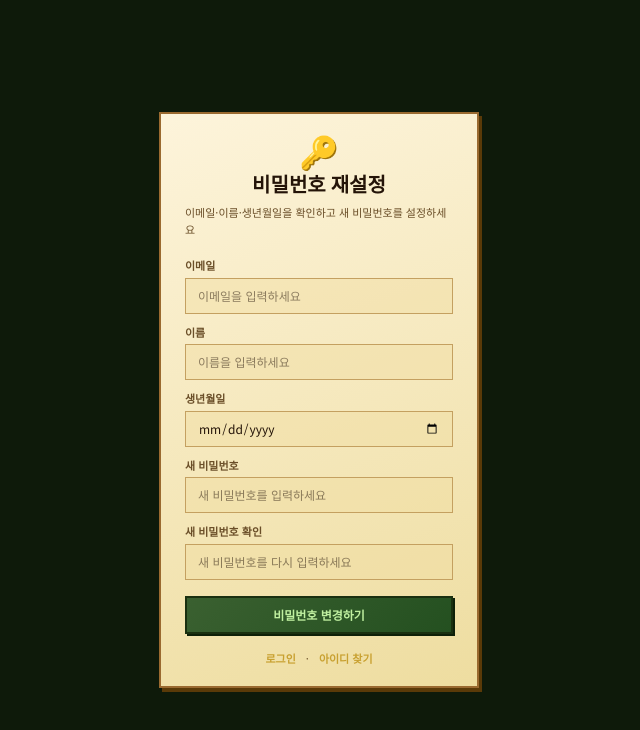
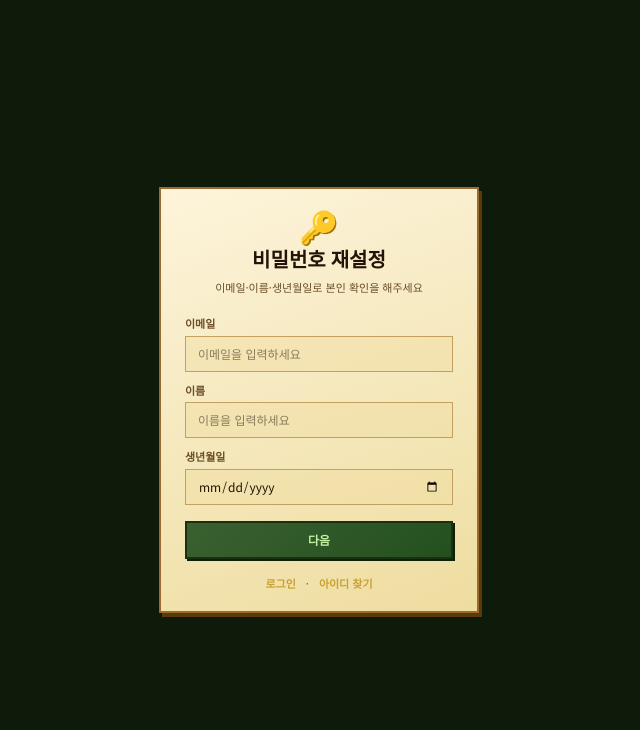
Before and after one commit to KOPO-200OK/studyforest_client, a React (Vite) app: page /find-password in a window 1280 px wide. Shown: the top 730 px of the page, without its empty margins (321-961 px from the left). Built offline with nearby package versions, Linux system fonts and the light colour scheme.

Commit message:
비밀번호 재설정을 2단계 흐름으로 변경
이름/생년월일로 조회한 이메일과 입력값이 일치해야(본인 확인)
새 비밀번호 입력 단계로 넘어가도록 수정

```diff
--- a/src/pages/FindPasswordPage.tsx
+++ b/src/pages/FindPasswordPage.tsx
@@ -4,7 +4,11 @@ import { Button, Card, Input } from "@/components/ui";
 import { C, ff, fs } from "@/styles/tokens";
 import { mockAuthApi } from "@/api/mockAuthApi";
 
+type Phase = "verify" | "reset" | "done";
+
 export default function FindPasswordPage() {
+  const [phase, setPhase] = useState<Phase>("verify");
+
   const [email, setEmail] = useState("");
   const [name, setName] = useState("");
   const [birthDate, setBirthDate] = useState("");
@@ -12,11 +16,32 @@ export default function FindPasswordPage() {
   const [confirmPassword, setConfirmPassword] = useState("");
   const [error, setError] = useState<string | null>(null);
   const [loading, setLoading] = useState(false);
-  const [done, setDone] = useState(false);
 
-  async function handleSubmit(e: FormEvent) {
+  async function handleVerify(e: FormEvent) {
     e.preventDefault();
-    if (!email || !name || !birthDate || !newPassword || !confirmPassword) {
+    if (!email || !name || !birthDate) {
+      setError("모든 항목을 입력해주세요");
+      return;
+    }
+    setLoading(true);
+    setError(null);
+    try {
+      const found = await mockAuthApi.findEmail(name, birthDate);
+      if (!found.some((e2) => e2.toLowerCase() === email.trim().toLowerCase())) {
+        setError("입력하신 정보와 일치하는 계정을 찾을 수 없습니다");
+        return;
+      }
+      setPhase("reset");
+    } catch (err) {
+      setError(err instanceof Error ? err.message : "입력하신 정보와 일치하는 계정을 찾을 수 없습니다");
+    } finally {
+      setLoading(false);
+    }
+  }
+
+  async function handleReset(e: FormEvent) {
+    e.preventDefault();
+    if (!newPassword || !confirmPassword) {
       setError("모든 항목을 입력해주세요");
       return;
     }
@@ -28,7 +53,7 @@ export default function FindPasswordPage() {
     setError(null);
     try {
       await mockAuthApi.resetPassword(email, name, birthDate, newPassword);
-      setDone(true);
+      setPhase("done");
     } catch (err) {
       setError(err instanceof Error ? err.message : "비밀번호를 변경할 수 없습니다");
     } finally {
@@ -42,20 +67,15 @@ export default function FindPasswordPage() {
         <div style={{ display: "flex", flexDirection: "column", alignItems: "center", gap: 4, marginBottom: 4 }}>
           <span style={{ fontSize: 32, lineHeight: 1 }}>🔑</span>
           <span style={{ fontFamily: fs, fontWeight: 700, fontSize: 20, color: C.inkDark }}>비밀번호 재설정</span>
-          <span style={{ fontSize: 11, color: C.inkMid }}>이메일·이름·생년월일을 확인하고 새 비밀번호를 설정하세요</span>
+          <span style={{ fontSize: 11, color: C.inkMid }}>
+            {phase === "verify" && "이메일·이름·생년월일로 본인 확인을 해주세요"}
+            {phase === "reset" && "확인됐어요. 새 비밀번호를 설정해주세요"}
+            {phase === "done" && "비밀번호가 변경되었습니다"}
+          </span>
         </div>
 
-        {done ? (
-          <div style={{ display: "flex", flexDirection: "column", gap: 10 }}>
-            <div style={{ fontSize: 12, color: "#245020", background: "rgba(58,96,48,0.14)", border: "1px solid #245020", padding: "8px 10px" }}>
-              ✅ 비밀번호가 변경되었습니다. 새 비밀번호로 로그인해주세요.
-            </div>
-            <Link to="/login" style={{ textAlign: "center", fontSize: 12, color: C.active, fontWeight: 700, textDecoration: "none", marginTop: 6 }}>
-              로그인하러 가기 →
-            </Link>
-          </div>
-        ) : (
-          <form onSubmit={handleSubmit} style={{ display: "flex", flexDirection: "column", gap: 10 }}>
+        {phase === "verify" && (
+          <form onSubmit={handleVerify} style={{ display: "flex", flexDirection: "column", gap: 10 }}>
             <label style={{ display: "flex", flexDirection: "column", gap: 4 }}>
               <span style={{ fontSize: 11, color: C.inkMid, fontWeight: 700 }}>이메일</span>
               <Input value={email} onChange={(e) => setEmail(e.target.value)} placeholder="이메일을 입력하세요" style={{ width: "100%" }} />
@@ -71,6 +91,20 @@ export default function FindPasswordPage() {
               <Input type="date" value={birthDate} onChange={(e) => setBirthDate(e.target.value)} min="1900-01-01" max="2099-12-31" style={{ width: "100%" }} />
             </label>
 
+            {error && (
+              <div style={{ fontSize: 11, color: C.redB, background: "rgba(192,64,64,0.12)", border: `1px solid ${C.redB}`, padding: "6px 8px" }}>
+                {error}
+              </div>
+            )}
+
+            <Button type="submit" variant="green" block disabled={loading} style={{ marginTop: 6 }}>
+              {loading ? "확인하는 중..." : "다음"}
+            </Button>
+          </form>
+        )}
+
+        {phase === "reset" && (
+          <form onSubmit={handleReset} style={{ display: "flex", flexDirection: "column", gap: 10 }}>
             <label style={{ display: "flex", flexDirection: "column", gap: 4 }}>
               <span style={{ fontSize: 11, color: C.inkMid, fontWeight: 700 }}>새 비밀번호</span>
               <Input type="password" value={newPassword} onChange={(e) => setNewPassword(e.target.value)} placeholder="새 비밀번호를 입력하세요" style={{ width: "100%" }} />
@@ -93,6 +127,17 @@ export default function FindPasswordPage() {
           </form>
         )}
 
+        {phase === "done" && (
+          <div style={{ display: "flex", flexDirection: "column", gap: 10 }}>
+            <div style={{ fontSize: 12, color: "#245020", background: "rgba(58,96,48,0.14)", border: "1px solid #245020", padding: "8px 10px" }}>
+              ✅ 비밀번호가 변경되었습니다. 새 비밀번호로 로그인해주세요.
+            </div>
+            <Link to="/login" style={{ textAlign: "center", fontSize: 12, color: C.active, fontWeight: 700, textDecoration: "none", marginTop: 6 }}>
+              로그인하러 가기 →
+            </Link>
+          </div>
+        )}
+
         <div style={{ textAlign: "center", fontSize: 11, color: C.inkMid, display: "flex", justifyContent: "center", gap: 10 }}>
           <Link to="/login" style={{ color: C.active, fontWeight: 700, textDecoration: "none" }}>로그인</Link>
           <span>·</span>
```
